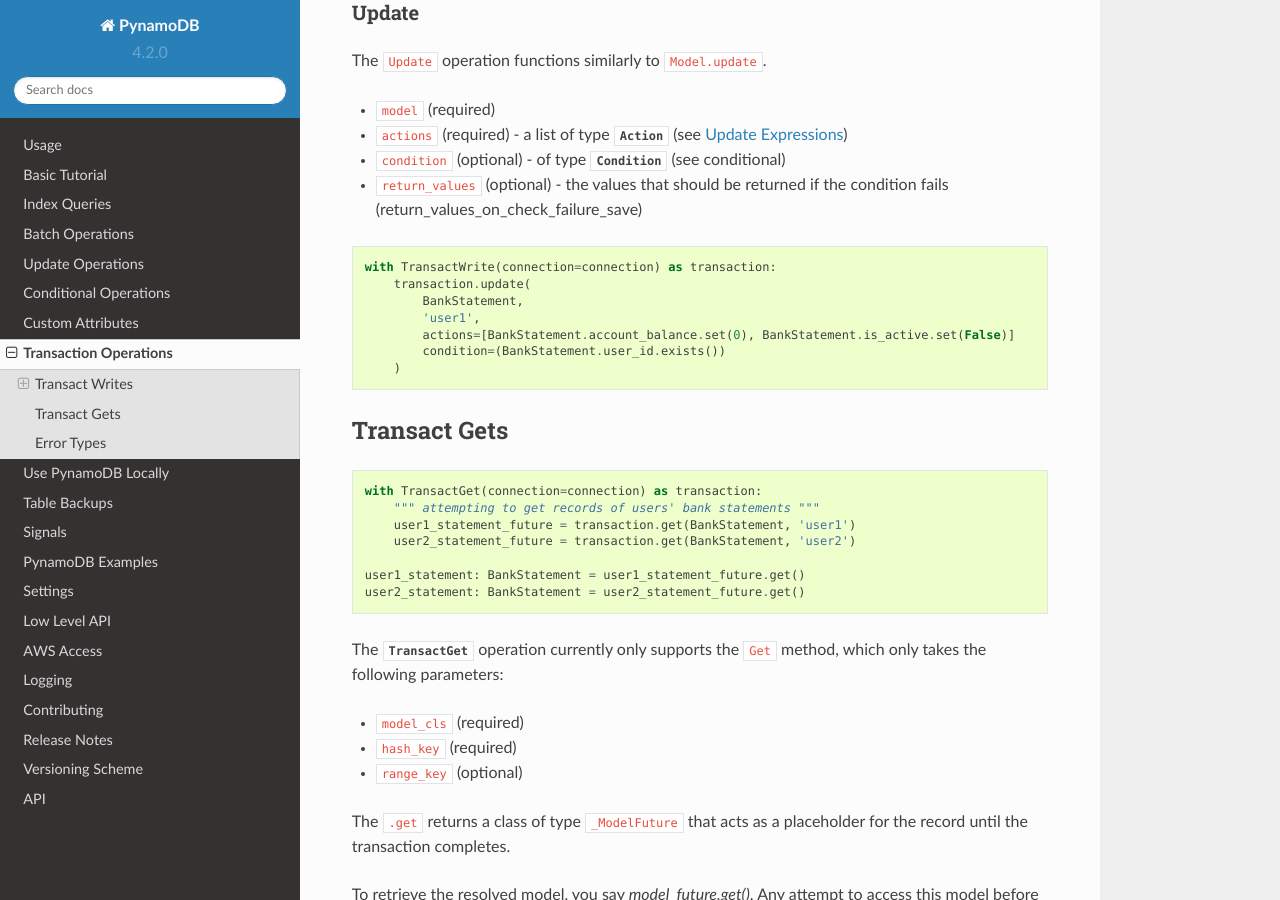
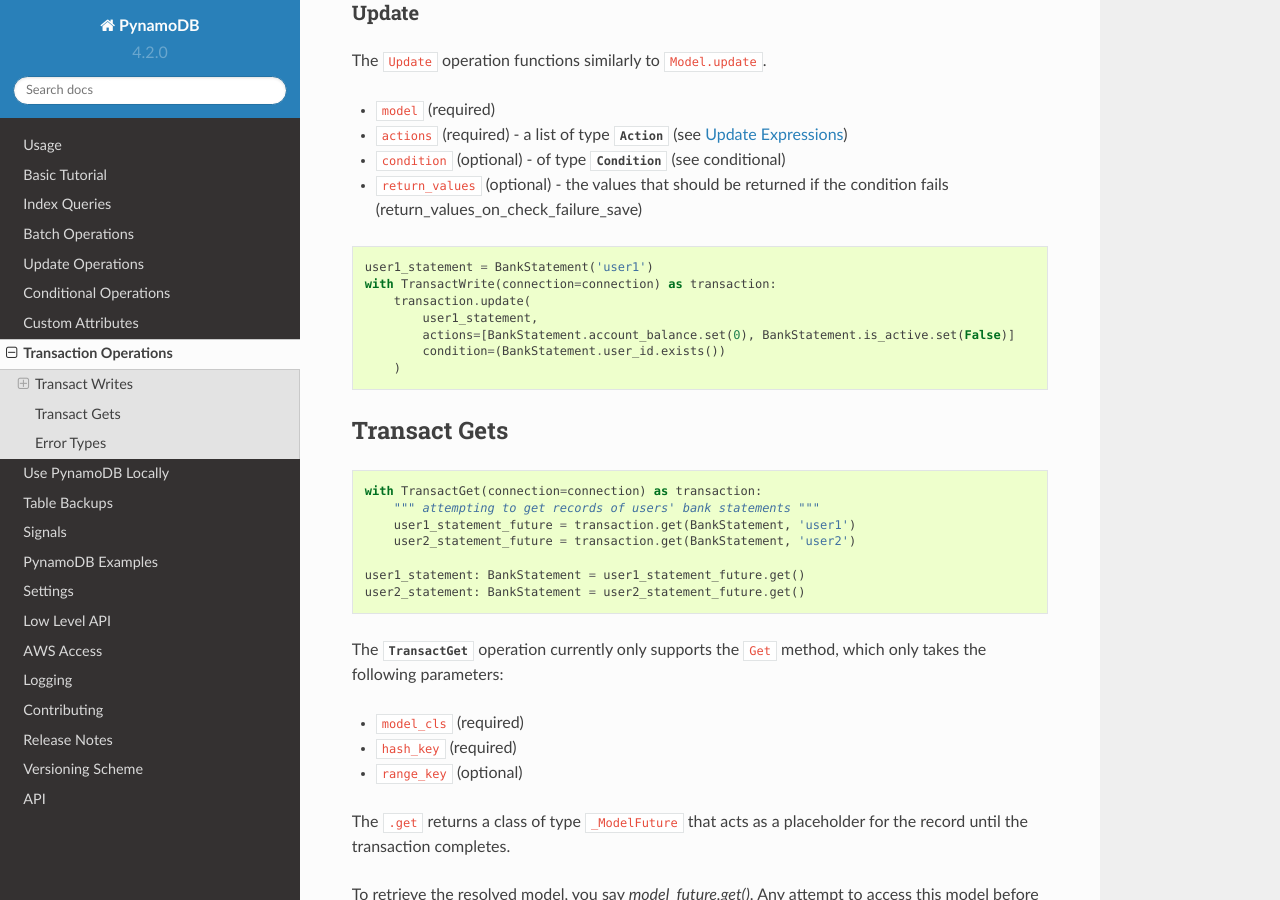
Before and after one commit to pynamodb/PynamoDB, a Sphinx documentation site: the page built from docs/transaction.rst, in a window 1280 px wide and 900 px high, scrolled down 3162 px. Built offline with Sphinx 7.4.7 and the Read the Docs theme 2.0.0, drawn with Linux system fonts in a browser that asks for light colours.

Commit message:
Update transaction.rst

```diff
--- a/docs/transaction.rst
+++ b/docs/transaction.rst
@@ -178,10 +178,10 @@
 
 .. code-block:: python
 
+    user1_statement = BankStatement('user1')
     with TransactWrite(connection=connection) as transaction:
         transaction.update(
-            BankStatement,
-            'user1',
+            user1_statement,
             actions=[BankStatement.account_balance.set(0), BankStatement.is_active.set(False)]
             condition=(BankStatement.user_id.exists())
         )
```
